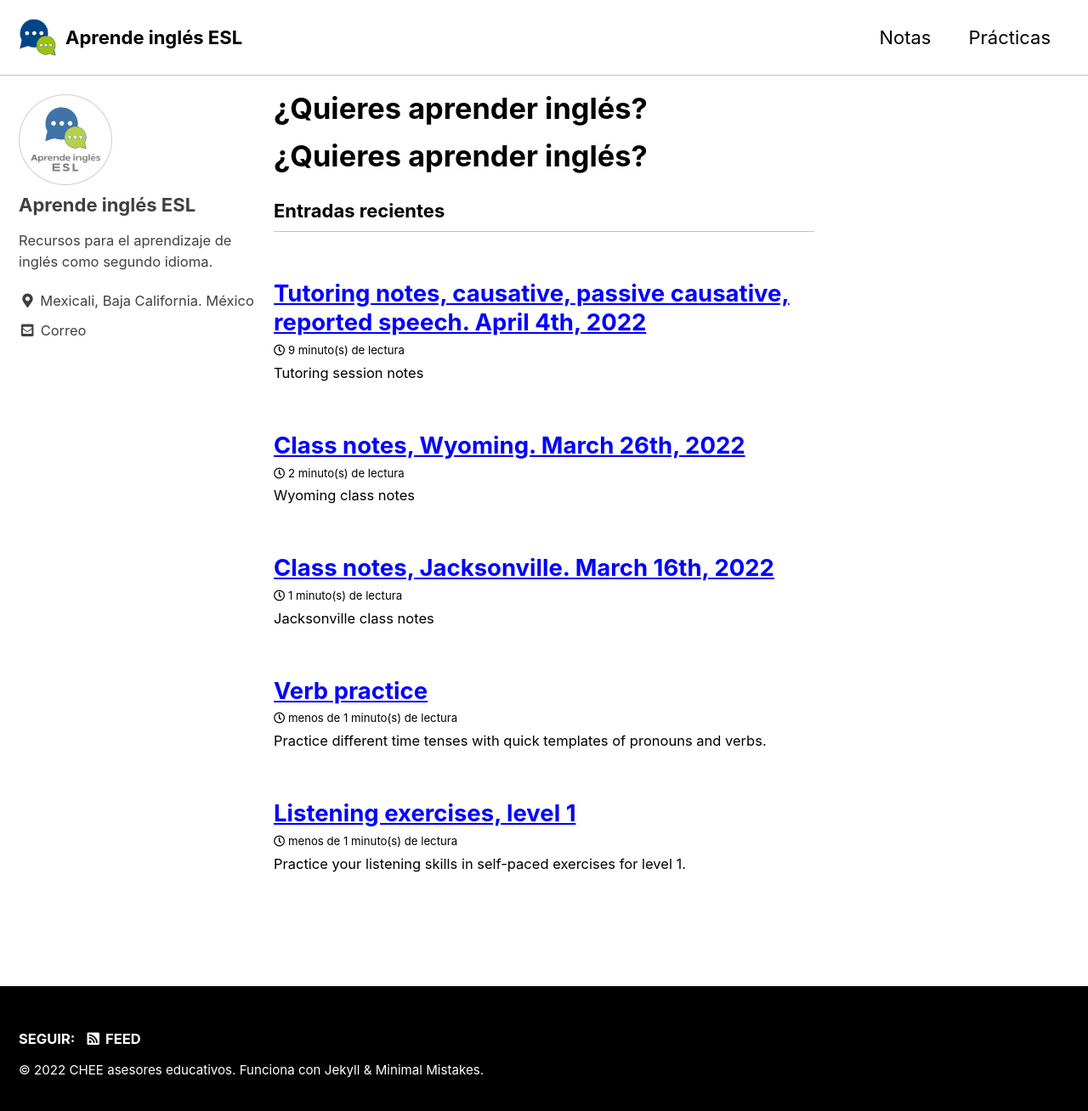
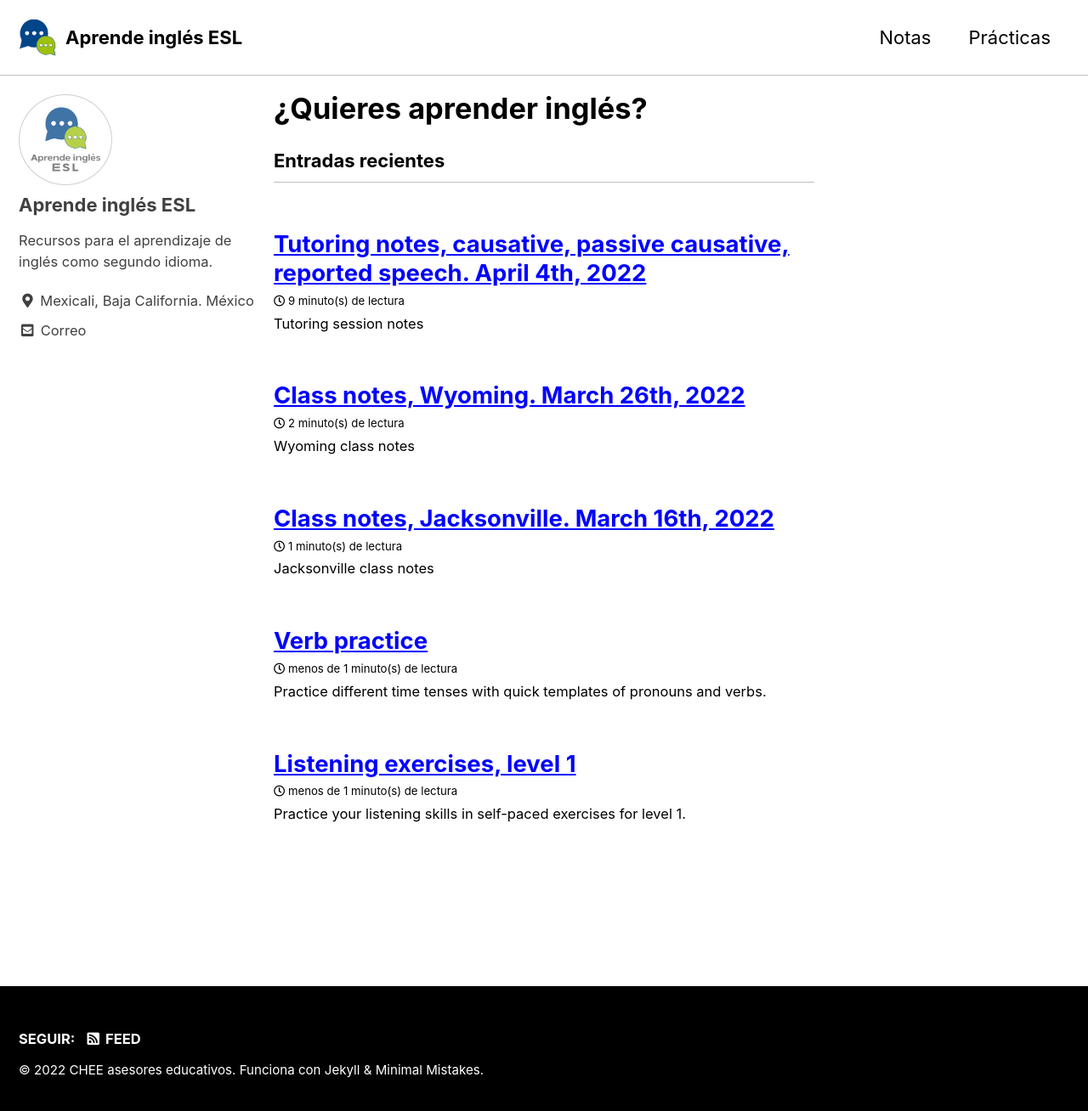
Before and after one commit to camachevaz/ESL, a Jekyll site: the page built from index.md, in a window 1280 px wide and 1316 px high. Shown: the top 1308 px of the window at 85% size. Built offline with Jekyll 4.4.1, drawn with Linux system fonts in a browser that asks for light colours; cached includes are drawn as plain includes; our own code applies the rules of GitHub Pages for plain Markdown files; some of the changed lines change nothing that is shown.

Commit message:
Update index.md

```diff
--- a/index.md
+++ b/index.md
@@ -1,6 +1,5 @@
 ---
 layout: home
 author_profile: true
+title: ¿Quieres aprender inglés?
 ---
-
-# ¿Quieres aprender inglés?
```
